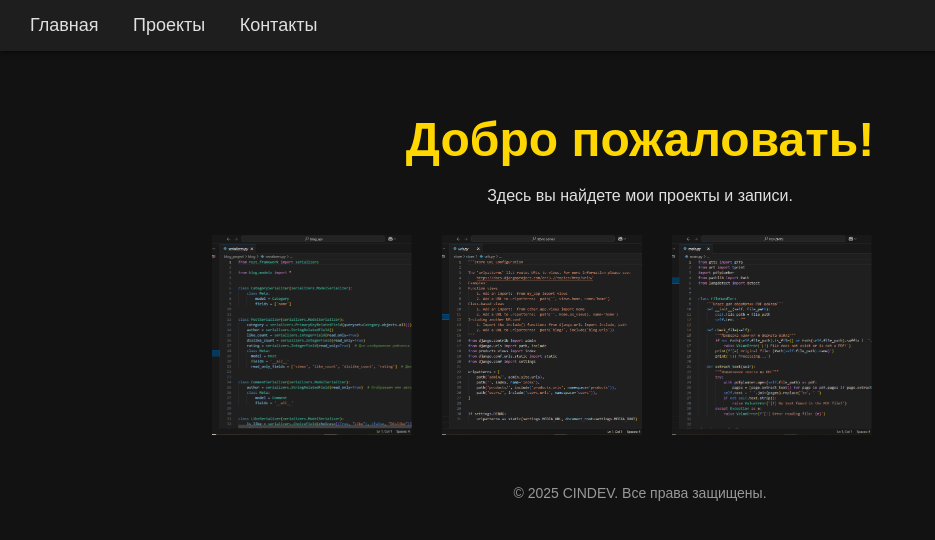
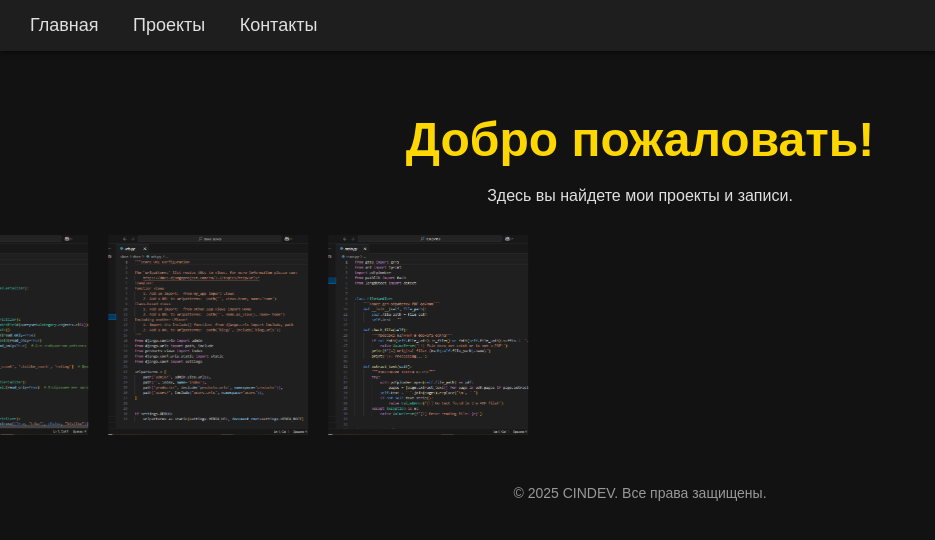
Before and after one commit to Cinzanos/cinzanos.github.io, a Jekyll site: the page built from index.html, in a window 1280 px wide. Shown: the top 540 px of the page, without its empty margins (0-935 px from the left). Built offline with Jekyll 4.4.1, drawn with Linux system fonts in a browser that asks for light colours.

Commit message:
Изменение анимации

```diff
--- a/assets/css/styles.css
+++ b/assets/css/styles.css
@@ -96,29 +96,32 @@
   animation: fadeIn 1s ease-out;
 }
 
-/* Анимация для движения картинок слева направо */
-@keyframes slideRight {
-  0% {
-    transform: translateX(-100%);
-  }
-  100% {
-    transform: translateX(100%);
-  }
-}
-
+/* Анимация для прокрутки изображений слева направо */
 .project-carousel {
   display: flex;
-  justify-content: center;
-  align-items: center;
   overflow: hidden;
   width: 100%;
   margin-top: 30px;
+}
+
+.project-carousel-inner {
+  display: flex;
+  animation: scrollLeftToRight 30s linear infinite;
 }
 
 .project-carousel img {
   width: 200px;
   height: 200px;
   object-fit: cover;
-  margin: 0 15px;
-  animation: slideRight 20s linear infinite;
+  margin-right: 20px;
 }
+
+/* Анимация для движения изображений */
+@keyframes scrollLeftToRight {
+  0% {
+    transform: translateX(0);
+  }
+  100% {
+    transform: translateX(-100%);
+  }
+}
--- a/index.html
+++ b/index.html
@@ -8,6 +8,7 @@
     <p class="fade-in">Здесь вы найдете мои проекты и записи.</p>
 </div>
 <div class="project-carousel">
+  <div class="project-carousel-inner">
   <img src="/assets/images/APIBlog.png" alt="APIBlog">
   <img src="/assets/images/Store.png" alt="Store">
   <img src="/assets/images/PDF2MP3.png" alt="PDF2MP3">
```
